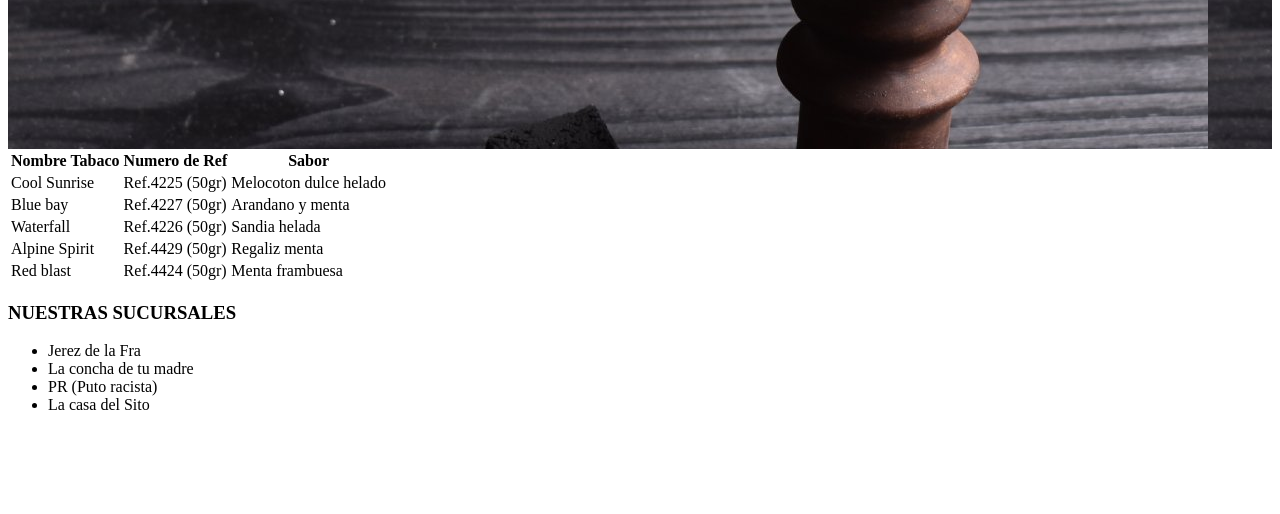
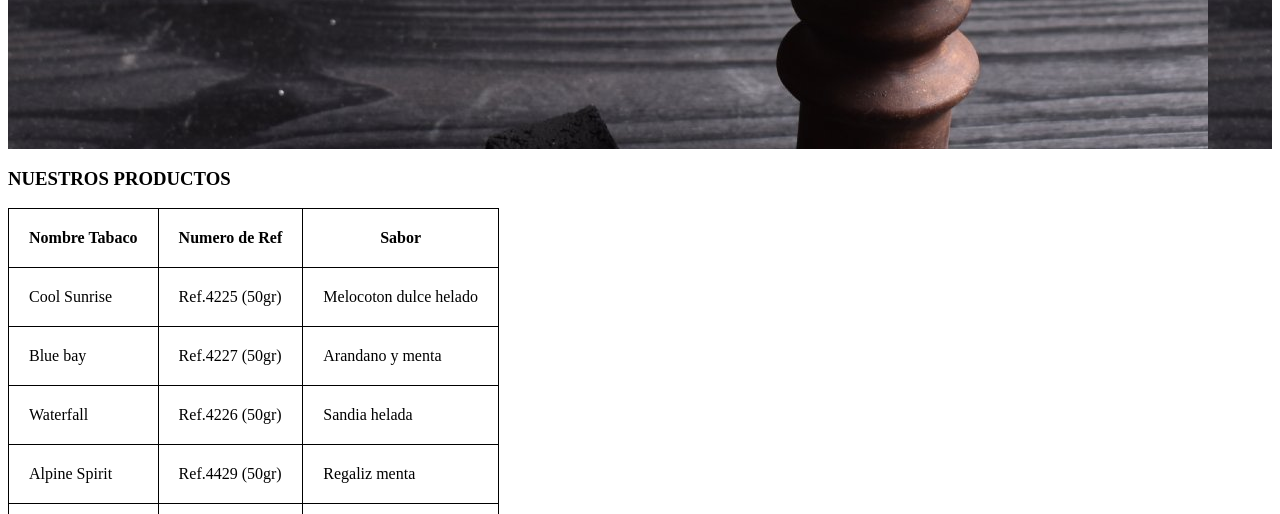
Before and after one commit to Tezzeret77/Estudio, a plain HTML site: page Trabajo1/pages/Red Raptor's Shishitas.html in a window 1280 px wide. Shown: the part 286-800 px from the top of the page. Drawn offline with Linux system fonts and the light colour scheme.

Commit message:
Revisión tabla y lista RR

```diff
--- a/Trabajo1/css/RR/styleRR.css
+++ b/Trabajo1/css/RR/styleRR.css
@@ -1,7 +1,27 @@
-
 div.contenedor {
   text-align: center;
   /* Ruta relativa: Subimos una carpeta por cada "../" que pongamos */
-  background-image: url('../../img/shishita.jpg');
+  background-image: url("../../img/shishita.jpg");
   padding: 150px;
 }
+
+.table-container {
+  margin: 10px 0;
+}
+
+/* Se aplican los estilos a todos los elementos separados por coma */
+/* table {
+  text-align: center;
+  margin: auto;
+  width: 100%;
+  border: 1px solid black;
+} */
+
+table, th, td {
+  border: 1px solid black;
+  border-collapse: collapse;
+}
+
+th, td {
+  padding: 20px;
+}
--- a/Trabajo1/pages/Red Raptor's Shishitas.html
+++ b/Trabajo1/pages/Red Raptor's Shishitas.html
@@ -14,7 +14,8 @@
     </div>
 
     <!-- TODO: Añadir tabla con productos y precios -->
-    <div class="tabla">
+    <div class="table-container">
+      <h3>NUESTROS PRODUCTOS</h3>
       <table>
         <tr>
           <th>Nombre Tabaco</th>
```
